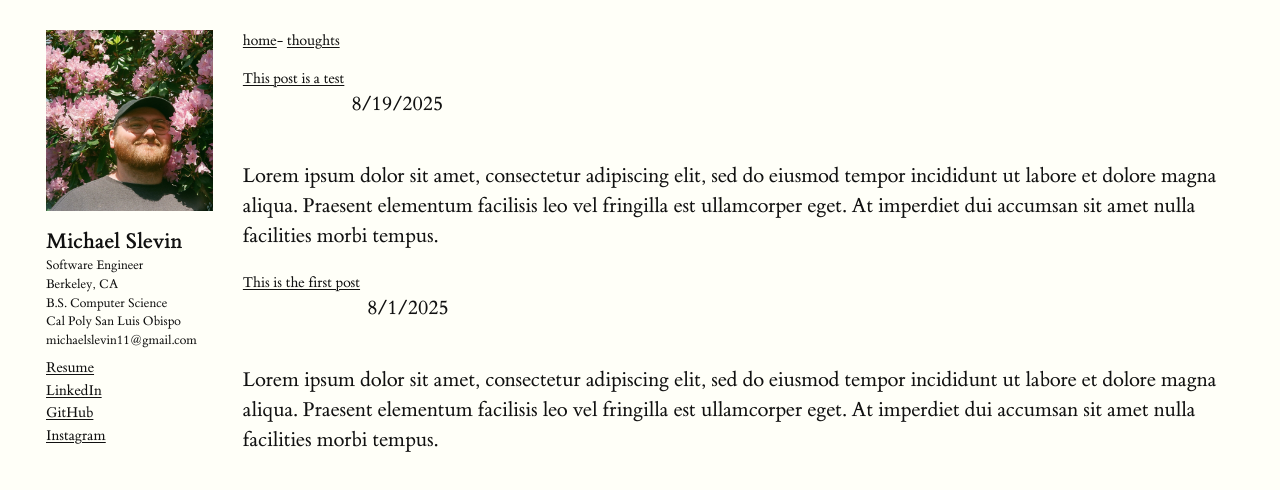
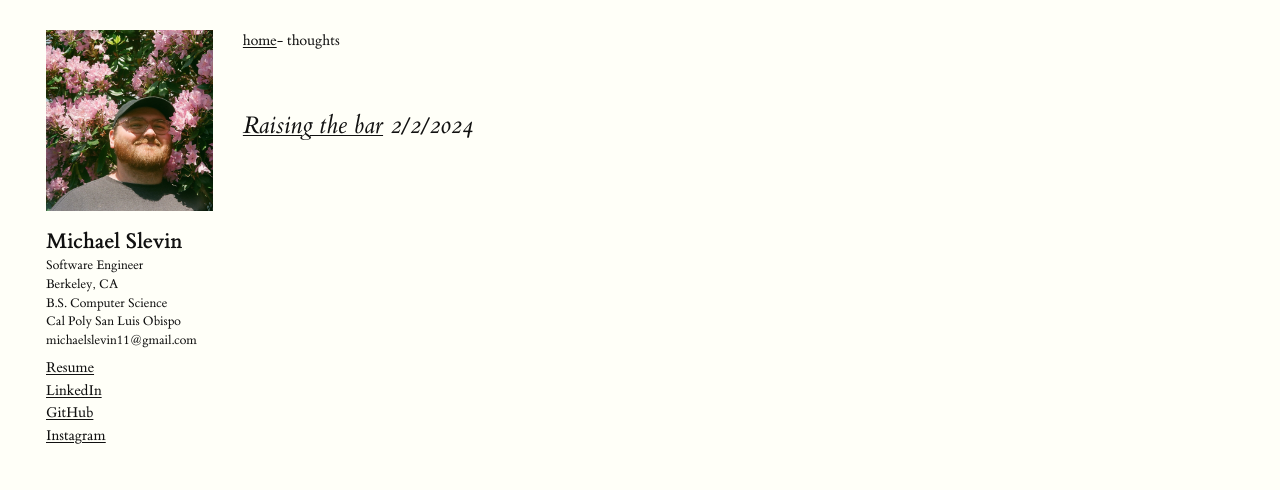
Before and after one commit to mslevin/website, a Next.js app: page /thoughts in a window 1280 px wide. Shown: the top 490 px of the page. Built offline with nearby package versions, Linux system fonts and the light colour scheme.

Commit message:
raising the bar

```diff
--- a/_thoughts/number_2.md
+++ /dev/null
@@ -1,15 +0,0 @@
----
-title: "This is the first post"
-excerpt: "Lorem ipsum dolor sit amet, consectetur adipiscing elit, sed do eiusmod tempor incididunt ut labore et dolore magna aliqua. Praesent elementum facilisis leo vel fringilla est ullamcorper eget. At imperdiet dui accumsan sit amet nulla facilities morbi tempus."
-coverImage: "/assets/blog/preview/cover.jpg"
-date: "8/1/2025"
----
-
-Lorem ipsum dolor sit amet, consectetur adipiscing elit, sed do eiusmod tempor incididunt ut labore et dolore magna aliqua. Praesent elementum facilisis leo vel fringilla est ullamcorper eget. At imperdiet dui accumsan sit amet nulla facilities morbi tempus. Praesent elementum facilisis leo vel fringilla. Congue mauris rhoncus aenean vel. Egestas sed tempus urna et pharetra pharetra massa massa ultricies.
-
-Venenatis cras sed felis eget velit. Consectetur libero id faucibus nisl tincidunt. Gravida in fermentum et sollicitudin ac orci phasellus egestas tellus. Volutpat consequat mauris nunc congue nisi vitae. Id aliquet risus feugiat in ante metus dictum at tempor. Sed blandit libero volutpat sed cras. Sed odio morbi quis commodo odio aenean sed adipiscing. Velit euismod in pellentesque massa placerat. Mi bibendum neque egestas congue quisque egestas diam in arcu. Nisi lacus sed viverra tellus in. Nibh cras pulvinar mattis nunc sed. Luctus accumsan tortor posuere ac ut consequat semper viverra. Fringilla ut morbi tincidunt augue interdum velit euismod.
-
-## Lorem Ipsum
-
-Tristique senectus et netus et malesuada fames ac turpis. Ridiculous mus mauris vitae ultricies leo integer malesuada nunc vel. In mollis nunc sed id semper. Egestas tellus rutrum tellus pellentesque. Phasellus vestibulum lorem sed risus ultricies tristique nulla. Quis blandit turpis cursus in hac habitasse platea dictumst quisque. Eros donec ac odio tempor orci dapibus ultrices. Aliquam sem et tortor consequat id porta nibh. Adipiscing elit duis tristique sollicitudin nibh sit amet commodo nulla. Diam vulputate ut pharetra sit amet. Ut tellus elementum sagittis vitae et leo. Arcu non odio euismod lacinia at quis risus sed vulputate.
-s
--- /dev/null
+++ b/_thoughts/raising-the-bar.md
@@ -0,0 +1,57 @@
+---
+title: "Raising the bar"
+excerpt: ""
+date: "2/2/2024"
+---
+
+# Raising the bar
+
+_This is a document I wrote while working at Complete. The goal was to communicate how I (and ideally, we) approach problem solving and building useful, beautiful products._
+
+This document serves as a definition of our standards of product quality, to which all engineers should strive to achieve and exceed.
+
+When writing, merging, and deploying new code and features, there are a series of questions we can ask ourselves to determine whether the work in question meets these standards. It should be expected that the engineer reviewing your work will ask you the same questions, or at the very least will ask the questions of your work.
+
+Launch reviews are a perfect time to ask these questions and have these questions asked of you. Having other team members challenge our assumptions and honestly critique our work will make us all better.
+
+### Are you proud of this work?
+
+Not every piece of work we deliver needs to be life-changing, perfect, billion-dollar code- but you should always be proud of what you do. It is rarely worth it to purposely deliver low-quality code and incur tech debt to make a deadline. Our future selves will have to make up for it.
+
+### Are you happy with this work?
+
+Does it look good? Does it work well? Is it annoying to use?
+
+### Are you introducing divergent behaviors, patterns, UI, UX, etc?
+
+As we develop our application, we should strive to build repeatable, reusable patterns. For instance, if we need to add a new button with some new behavior, you should consider: Do I need to add a whole new button component, or can I adapt the current one? Will another component require this button at some point? Does something exist that can solve this problem, possibly in a slightly different way?
+
+Sometimes, building code in a DRY, reusable way will take more time. These tradeoffs need to be handled on a case-by-case basis.
+
+### Have you considered the edge cases?
+
+Does this feature scale? What if there’s 10x more data loaded that what you’re developing with? 100x? 1000x?
+
+What if the user accesses this page or endpoint when logged out?
+
+If there’s a feature flag that limits access to this page, feature, or data, what happens if the user accesses it with that feature flag disabled?
+
+What if the user has no data that can be displayed?
+
+### Is the business logic in the right place?
+
+Is it abstracted correctly? Where does that business logic live? We should be judicial about writing business logic in the frontend as opposed to the backend. We should try to focus on data-driven, "naive" UI as often as possible.
+
+### Have you handled error and loading states properly?
+
+In the current state of our application, some endpoints can take 5+ seconds to resolve. What is the user looking at during that time? Can we load things progressively? Can we avoid a full-page loading screen?
+
+In an effort to reduce layout shift, ideally our loading states would be as similar to the content as possible. The simplest way this can be achieved by using loading skeletons (example [here](#)). Obviously this isn’t straightforward in all cases, especially when the content that will be rendered is of an unknown size, but we can make an educated guess. Consider the average case.
+
+### If you encountered this in a product you were paying ($XX,XXX) for, how would you feel?
+
+If your answer isn’t “I would feel great, satisfied, and I would look forward to a long, healthy relationship with this company”, ask yourself why!
+
+### **Does this provide value to a customer?**
+
+This question is one that should be asked as early as possible in the development process. At our size and velocity, we need to be judicious with what we spend our time on. If it doesn’t provide value to our customers, increase our velocity, or improve devex, why are we doing it?
--- a/_thoughts/test_post.md
+++ /dev/null
@@ -1,15 +0,0 @@
----
-title: "This post is a test"
-excerpt: "Lorem ipsum dolor sit amet, consectetur adipiscing elit, sed do eiusmod tempor incididunt ut labore et dolore magna aliqua. Praesent elementum facilisis leo vel fringilla est ullamcorper eget. At imperdiet dui accumsan sit amet nulla facilities morbi tempus."
-coverImage: "/assets/blog/preview/cover.jpg"
-date: "8/19/2025"
----
-
-Lorem ipsum dolor sit amet, consectetur adipiscing elit, sed do eiusmod tempor incididunt ut labore et dolore magna aliqua. Praesent elementum facilisis leo vel fringilla est ullamcorper eget. At imperdiet dui accumsan sit amet nulla facilities morbi tempus. Praesent elementum facilisis leo vel fringilla. Congue mauris rhoncus aenean vel. Egestas sed tempus urna et pharetra pharetra massa massa ultricies.
-
-Venenatis cras sed felis eget velit. Consectetur libero id faucibus nisl tincidunt. Gravida in fermentum et sollicitudin ac orci phasellus egestas tellus. Volutpat consequat mauris nunc congue nisi vitae. Id aliquet risus feugiat in ante metus dictum at tempor. Sed blandit libero volutpat sed cras. Sed odio morbi quis commodo odio aenean sed adipiscing. Velit euismod in pellentesque massa placerat. Mi bibendum neque egestas congue quisque egestas diam in arcu. Nisi lacus sed viverra tellus in. Nibh cras pulvinar mattis nunc sed. Luctus accumsan tortor posuere ac ut consequat semper viverra. Fringilla ut morbi tincidunt augue interdum velit euismod.
-
-## Lorem Ipsum
-
-Tristique senectus et netus et malesuada fames ac turpis. Ridiculous mus mauris vitae ultricies leo integer malesuada nunc vel. In mollis nunc sed id semper. Egestas tellus rutrum tellus pellentesque. Phasellus vestibulum lorem sed risus ultricies tristique nulla. Quis blandit turpis cursus in hac habitasse platea dictumst quisque. Eros donec ac odio tempor orci dapibus ultrices. Aliquam sem et tortor consequat id porta nibh. Adipiscing elit duis tristique sollicitudin nibh sit amet commodo nulla. Diam vulputate ut pharetra sit amet. Ut tellus elementum sagittis vitae et leo. Arcu non odio euismod lacinia at quis risus sed vulputate.
-s
--- a/src/app/(content)/layout.tsx
+++ b/src/app/(content)/layout.tsx
@@ -8,19 +8,22 @@ export default function ContentLayout({
   children: React.ReactNode;
 }) {
   const segments = useSelectedLayoutSegments();
-  console.log(segments);
   return (
     <div className="flex flex-col gap-4 justify-center mx-auto">
       <div className="flex">
         <Link href="/" className="">
           home
         </Link>
-        {segments.map((segment) => (
+        {segments.map((segment, i) => (
           <div key={segment}>
             {" - "}
-            <Link href={`/${segment}`} className="">
-              {segment.replace("_", " ")}
-            </Link>
+            {i === segments.length - 1 ? (
+              <span>{segment}</span>
+            ) : (
+              <Link href={`/${segment}`} className="">
+                {segment}
+              </Link>
+            )}
           </div>
         ))}
       </div>
--- a/src/app/(content)/thoughts/[slug]/page.tsx
+++ b/src/app/(content)/thoughts/[slug]/page.tsx
@@ -1,4 +1,7 @@
 import { getPostBySlug } from "@/lib/api";
+import { Metadata } from "next";
+import { remark } from "remark";
+import html from "remark-html";
 
 type ThoughtPageProps = {
   params: Promise<{ slug: string }>;
@@ -7,5 +10,14 @@ type ThoughtPageProps = {
 export default async function Thoughts({ params }: ThoughtPageProps) {
   const { slug } = await params;
   const thought = await getPostBySlug(slug);
-  return <div dangerouslySetInnerHTML={{ __html: thought.content }} />;
+  const result = await remark().use(html).process(thought.content);
+  return <div dangerouslySetInnerHTML={{ __html: result.toString() }} />;
 }
+
+export async function generateMetadata({ params }: ThoughtPageProps) {
+  const { slug } = await params;
+  const thought = await getPostBySlug(slug);
+  return {
+    title: thought.title,
+  };
+}
--- a/src/app/(content)/thoughts/page.tsx
+++ b/src/app/(content)/thoughts/page.tsx
@@ -1,20 +1,25 @@
 import Link from "next/link";
 
 import { getAllPosts } from "@/lib/api";
+import { Metadata } from "next";
 
 export default async function Thoughts() {
   const allThoughts = await getAllPosts();
   return (
-    <div className="">
+    <section>
       {allThoughts.map((post) => (
-        <div key={post.slug}>
-          <div className="flex gap-2">
-            <Link href={`/thoughts/${post.slug}`}>{post.title}</Link>{" "}
-            <p>{post.date}</p>
-          </div>
-          <p>{post.excerpt}</p>
+        <div key={post.slug} className="flex gap-2 items-center">
+          <Link href={`/thoughts/${post.slug}`}>
+            <h3>{post.title}</h3>
+          </Link>
+          <h3 className="text-sm">{post.date}</h3>
         </div>
       ))}
-    </div>
+    </section>
   );
 }
+
+export const metadata: Metadata = {
+  title: "Thoughts",
+  description: "Thoughts",
+};
--- a/src/app/layout.tsx
+++ b/src/app/layout.tsx
@@ -6,7 +6,10 @@ import Link from "next/link";
 import { urls } from "./data";
 
 export const metadata: Metadata = {
-  title: "Michael Slevin",
+  title: {
+    default: "Michael Slevin",
+    template: "%s | Michael Slevin",
+  },
   description: "Michael Slevin's personal website",
 };
 
--- a/src/app/page.tsx
+++ b/src/app/page.tsx
@@ -42,17 +42,17 @@ export default function Home() {
           , breaking, buying, or selling cars. I&apos;m a man of many hobbies,
           but I&apos;ll always be a car guy first.
         </p>
-        {/* <section>
+        <section>
           <Link href="/thoughts" className="">
             <h3 id="epigraphs">thoughts</h3>
           </Link>
-          <Link href="/things" className="">
+          {/* <Link href="/things" className="">
             <h3 id="things">things</h3>
           </Link>
           <Link href="/cars" className="">
             <h3 id="cars">cars</h3>
-          </Link>
-        </section> */}
+          </Link> */}
+        </section>
       </section>
     </article>
   );
```
